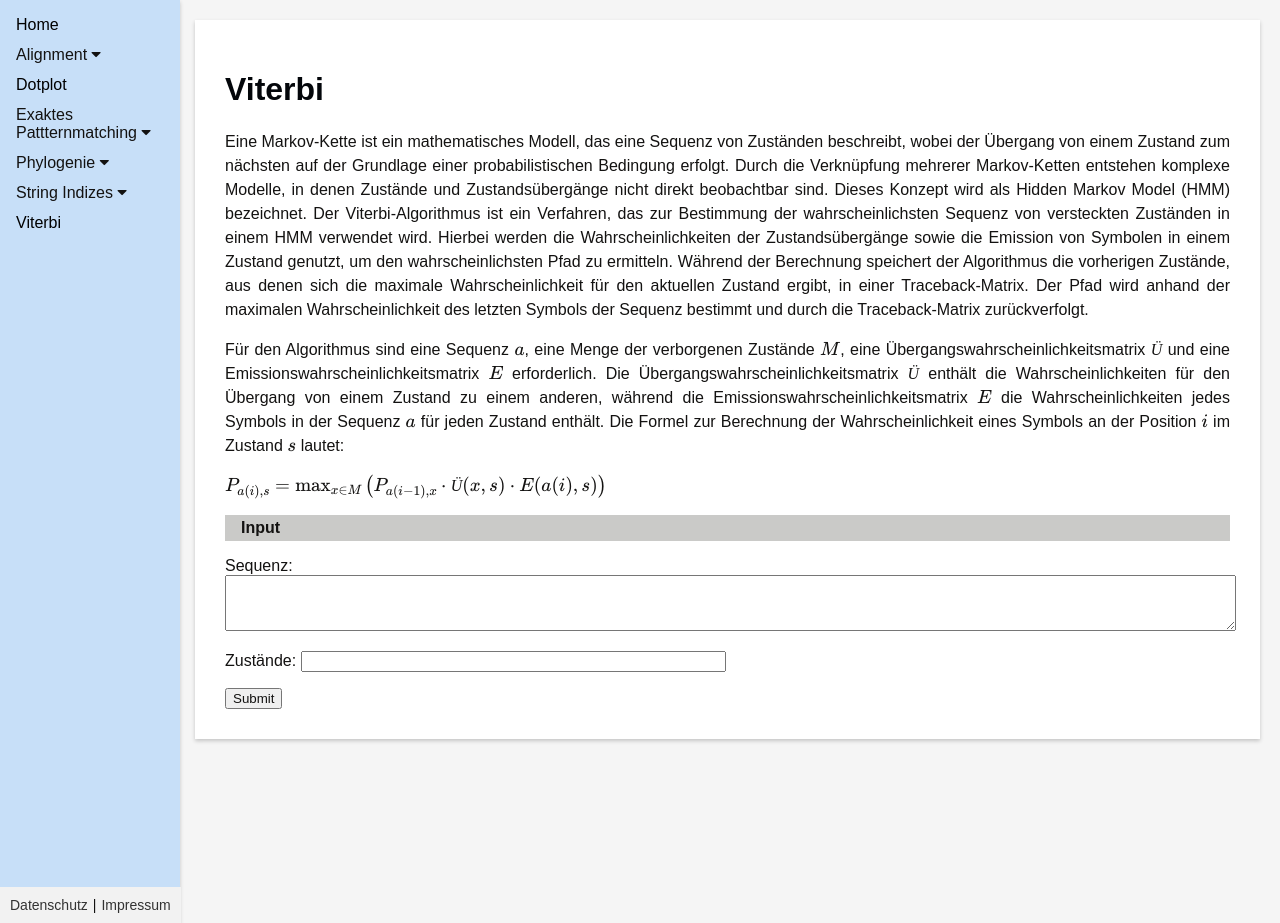
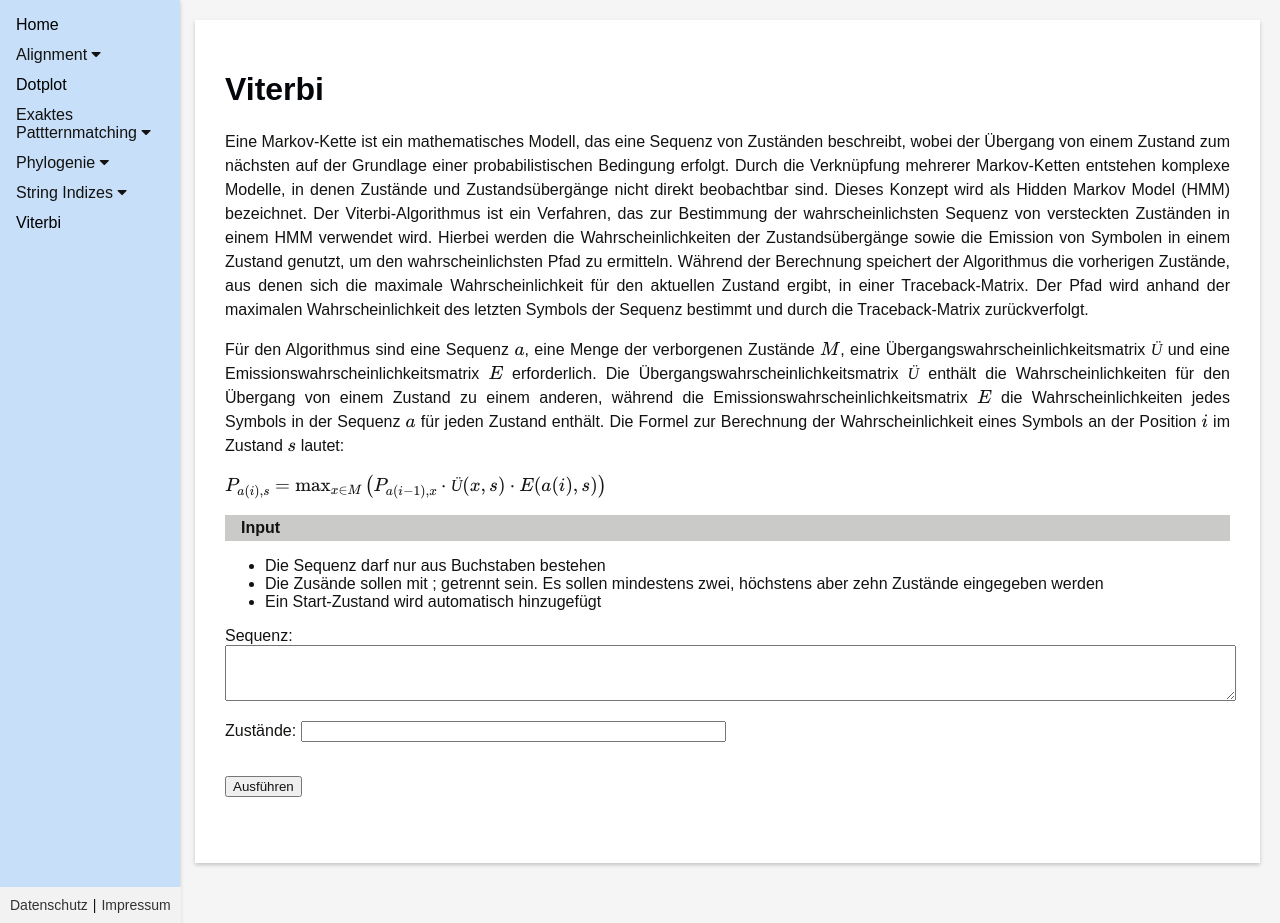
Before and after one commit to ngdqtram99/bioinformatics-hub, a Django app: page /viterbi in a window 1280 px wide. Run offline with Django 4.2, Linux system fonts and the light colour scheme; parts of the project's set-up code (start-up, migrations or seed data) failed here and were passed over.

Commit message:
add hints to viterbi template

```diff
--- a/webapp/templates/viterbi.html
+++ b/webapp/templates/viterbi.html
@@ -34,6 +34,11 @@ Die Formel zur Berechnung der Wahrscheinlichkeit eines Symbols an der Position \
 </p>
 
 <h2> Input </h2>
+<ul>
+    <li>Die Sequenz darf nur aus Buchstaben bestehen</li>
+    <li>Die Zusände sollen mit ; getrennt sein. Es sollen mindestens zwei, höchstens aber zehn Zustände eingegeben werden</li>
+    <li>Ein Start-Zustand wird automatisch hinzugefügt</li>
+  </ul>
 <form method="POST">
     {% csrf_token %}
     {{ form.as_p }}
@@ -84,9 +89,10 @@ Die Formel zur Berechnung der Wahrscheinlichkeit eines Symbols an der Position \
         </table>
     </div>
     {% endif %}
-
-    <button type="submit">Submit</button>
+    <br>
+    <button type="submit">Ausführen</button>
 </form>
+<br>
     {% if sum_is_valid is not None%}
     {% if not sum_is_valid%}
     <p>
@@ -94,7 +100,7 @@ Die Formel zur Berechnung der Wahrscheinlichkeit eines Symbols an der Position \
     </p>
     {% endif%}
     {% endif%}
-
+    <br>
     {% if sum_is_valid %}
 
     <input type="checkbox" id="logCheckbox" onclick="toggleTableVisibility()"> Logarithmische Skala
```
